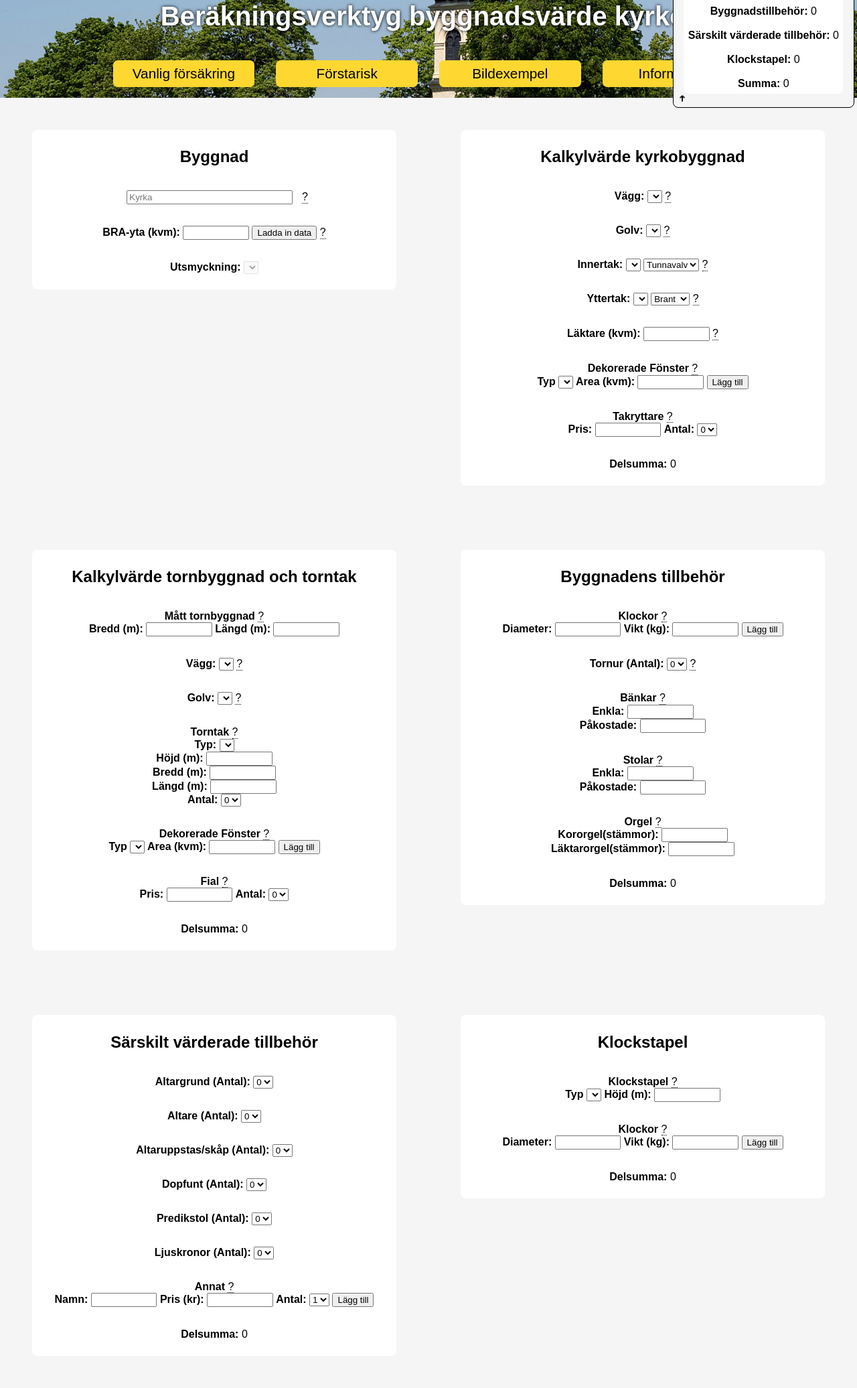
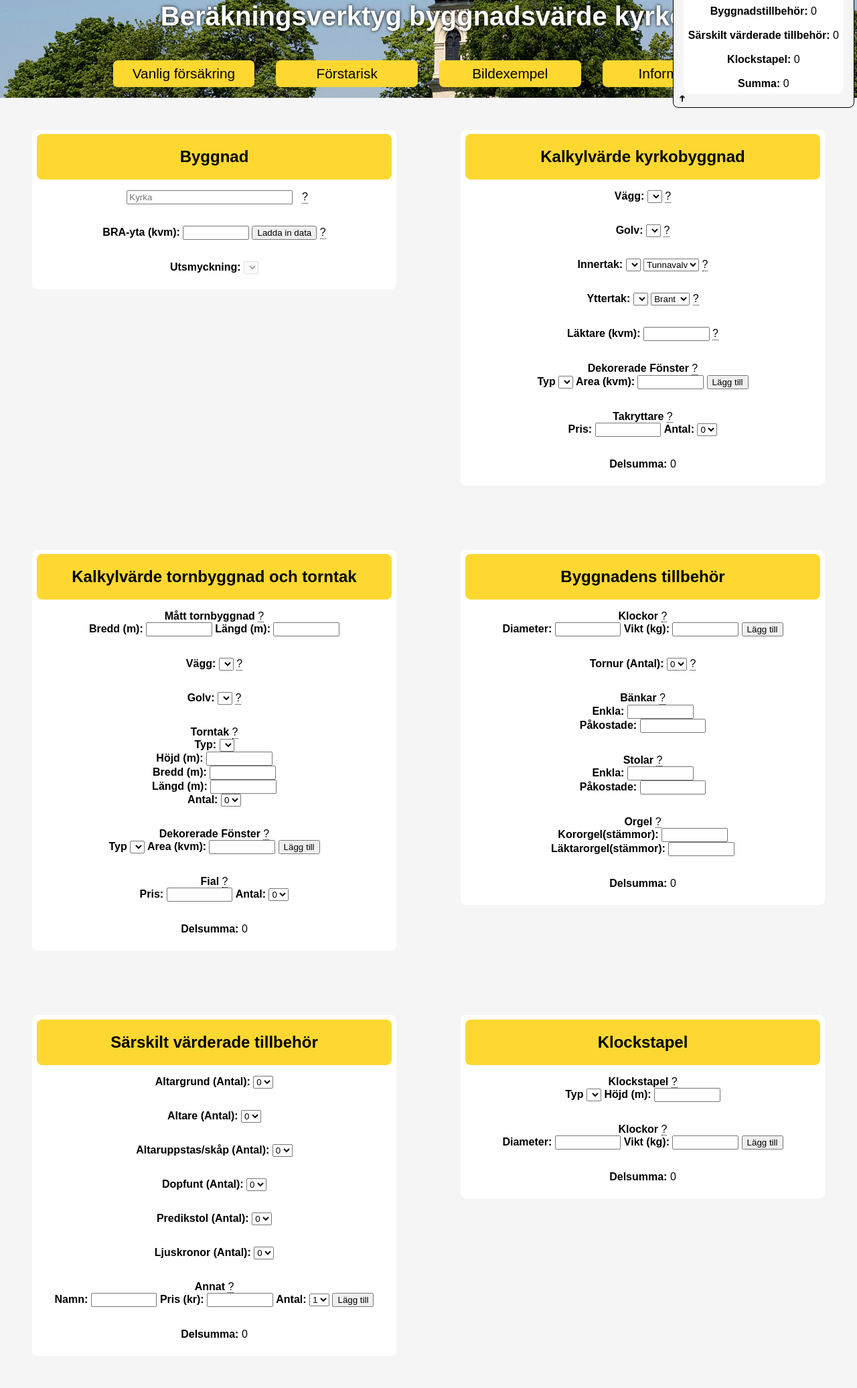
Before and after one commit to jesperls/Church, a Flask app: template templates/index.html in a window 1280 px wide. Shown: the part 146-2218 px from the top of the page at 67% size. Run offline with Flask 2, Linux system fonts and the light colour scheme; the template is opened without the code that fills it, so the values that code supplies are empty; parts of the project's set-up code (start-up, migrations or seed data) failed here and were passed over.

Commit message:
css god at it again

```diff
--- a/static/css/style.css
+++ b/static/css/style.css
@@ -69,6 +69,7 @@ select {
 
 .klocka, .stapel_klocka, .eget, .stapel, .fönster, .fönster_2 {
     font-size: 13pt;
+    font-weight: normal;
 }
 
 
@@ -174,11 +175,10 @@ select {
     justify-content: center;
     clear: both;
 }
-.category_row{
-    display: table-row;
-}
-.category_row *{
-	display: table-cell;
+.category_title{
+    width:100%;
+    background-color: #fed831;
+    border-radius: 0.5rem;
 }
 
 
--- a/static/js/main.js
+++ b/static/js/main.js
@@ -595,7 +595,7 @@ function update_pillar(){
     var value_clocks = 0;
     var clocks = document.getElementsByClassName("stapel_klocka");
     for(var i = 0; i < clocks.length; i++){
-        value_clocks += moms * 1.3 * clocks[i].attributes["value"].value * klock_kg + mount_clock;
+        value_clocks += parseInt(moms) * 1.3 * parseInt(clocks[i].attributes["value"].value) * parseInt(klock_kg) + parseInt(mount_clock);
     }
 
     //var elektrisk = document.getElementById("stapel_elektrisk");
--- a/templates/index.html
+++ b/templates/index.html
@@ -30,7 +30,9 @@
             -->
 
             <form onchange="update()" class="categories">
+              <div class="category_title">
                 <h2>Byggnad</h2>
+              </div>
               <div class="category_items">
                 <form autocomplete="off">
                   <div class="autocomplete">
@@ -61,7 +63,9 @@
               </div>
             </form>
             <form onchange="update()" class="categories">
+              <div class="category_title">
                 <h2>Kalkylvärde kyrkobyggnad</h2>
+              </div>
               <div class="category_items">
                 <label for="vägg">Vägg:</label>
                 <select id="vägg" name="vägg" class="value_byggnad">
@@ -147,7 +151,9 @@
               </div>
             </form>
             <form onchange="update()" class="categories">
+              <div class="category_title">
                 <h2>Kalkylvärde tornbyggnad och torntak</h2>
+                </div>
               <div class="category_items">
                 <label>Mått tornbyggnad</label>
                 <div class="info"> ? <span class="infotext">Måtten på kyrkans torn i meter</span> </div><br>
@@ -252,7 +258,9 @@
               </div>
             </form>
             <form onchange="update()" class="categories">
+              <div class="category_title">
                 <h2>Byggnadens tillbehör</h2>
+              </div>
               <div class="category_items">
                 <label>Klockor</label>
                 <div class="info"> ? <span class="infotext">Här lägger du till varje klocka i kyrkobyggnaden var för sig genom att skriva in diametern i meter och vikten i kg, du kan ta bort ett värde genom att klicka på det</span> </div><br>
@@ -320,7 +328,9 @@
               </div>
             </form>
             <form onchange="update()" class="categories">
+              <div class="category_title">
                 <h2>Särskilt värderade tillbehör</h2>
+              </div>
               <div class="category_items">
                 <label for="altargrund">Altargrund (Antal):</label>
                 <select id="altargrund" name="altargrund" class="value_särskilt">
@@ -393,7 +403,9 @@
               </div>
             </form>
             <form onchange="update()" class="categories">
+              <div class="category_title">
                 <h2>Klockstapel</h2>
+              </div>
                 <!--<label for="stapel_ett">Typ 1 (höjd, m):</label>
                 <input oninput="this.value = this.value.replace(/[^0-9.]/g, '').replace(/(\..*?)\..*/g, '$1');" id="stapel_ett" name="stapel_ett" class="value_stapel"><br>
                 <label for="stapel_två">Typ 2 (höjd, m):</label>
```
Lines whose indentation alone changed are shown as unchanged.
